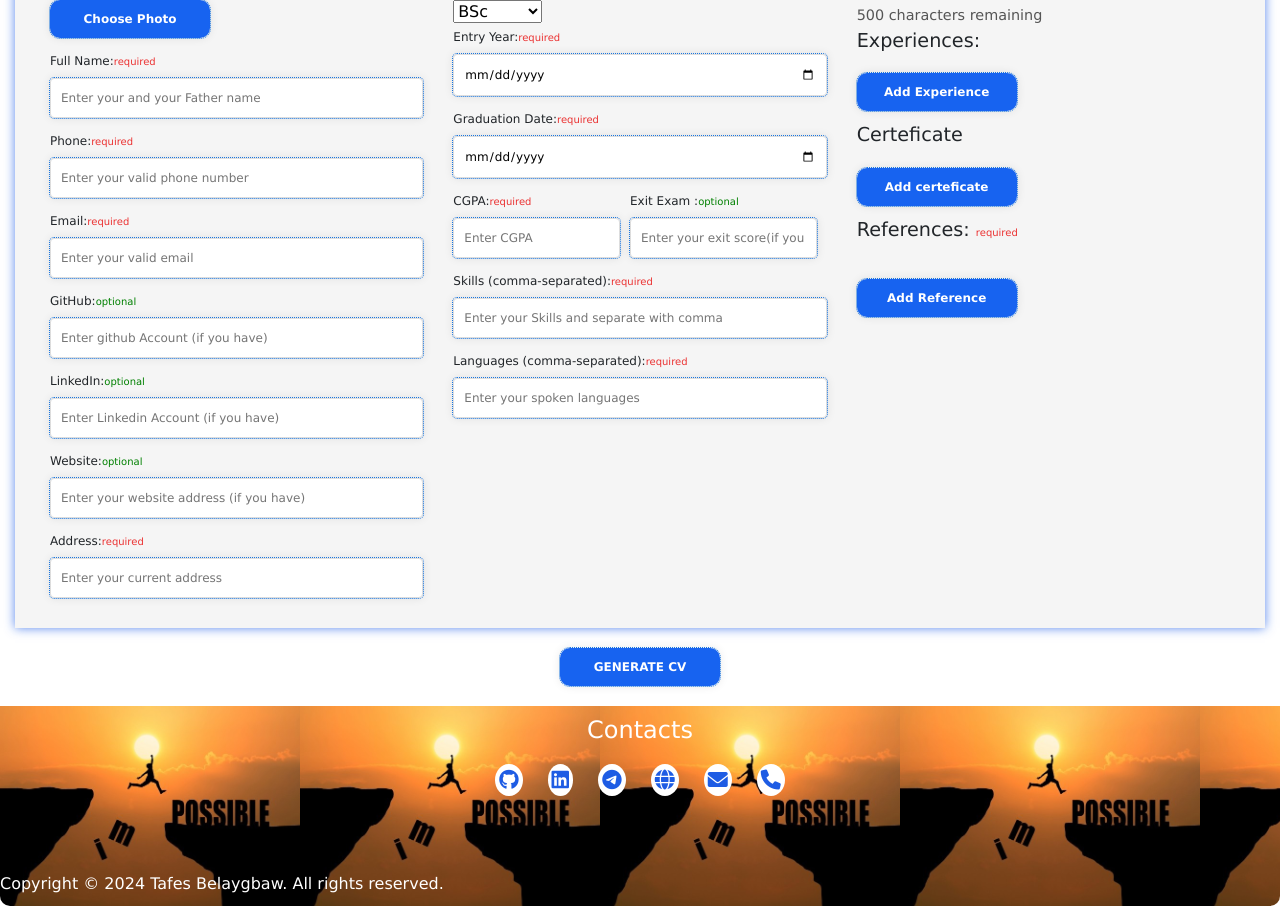
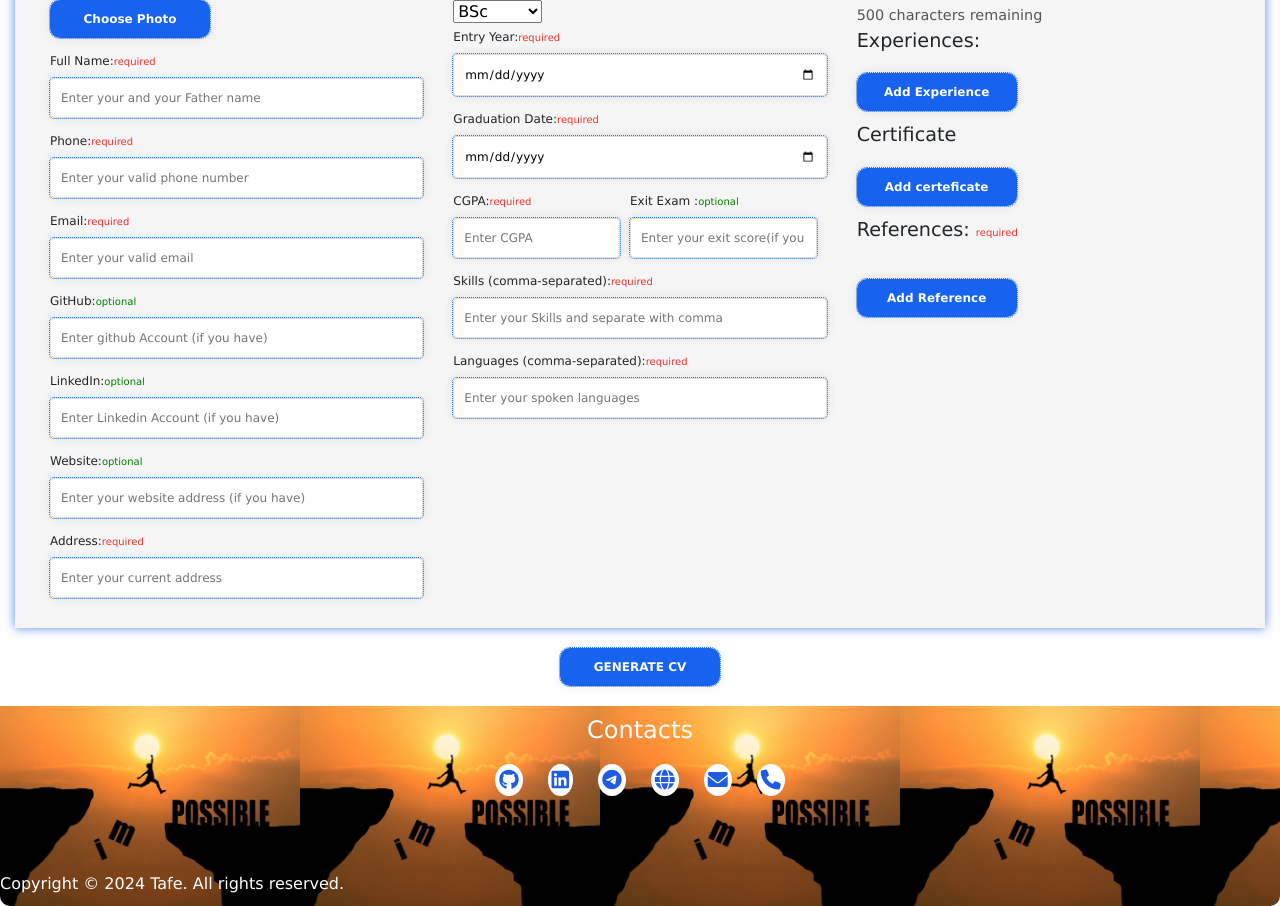
Before and after one commit to Tafess/generate_cv, a plain HTML site: page index.html in a window 1280 px wide. Shown: the part 380-1286 px from the top of the page. Drawn offline with nearby package versions, Linux system fonts and the light colour scheme.

Commit message:
copyright

```diff
--- a/index.html
+++ b/index.html
@@ -283,7 +283,7 @@
 
               <div id="certeficateContainer">
                 <label style="font-size: larger; font-weight: 400"
-                  >Certeficate</label
+                  >Certificate</label
                 >
                 <button
                   id="certeficate-btn"
@@ -370,7 +370,7 @@
         ></a>
         <a href="tel:+251962202774"><i class="fas fa-phone"></i></a>
       </div>
-      <p>Copyright &copy; 2024 Tafes Belaygbaw. All rights reserved.</p>
+      <p>Copyright &copy; 2024 Tafe. All rights reserved.</p>
     </div>
     <script src="https://code.jquery.com/jquery-3.5.1.slim.min.js"></script>
     <script src="https://cdn.jsdelivr.net/npm/@popperjs/core@2.5.3/dist/umd/popper.min.js"></script>
```
